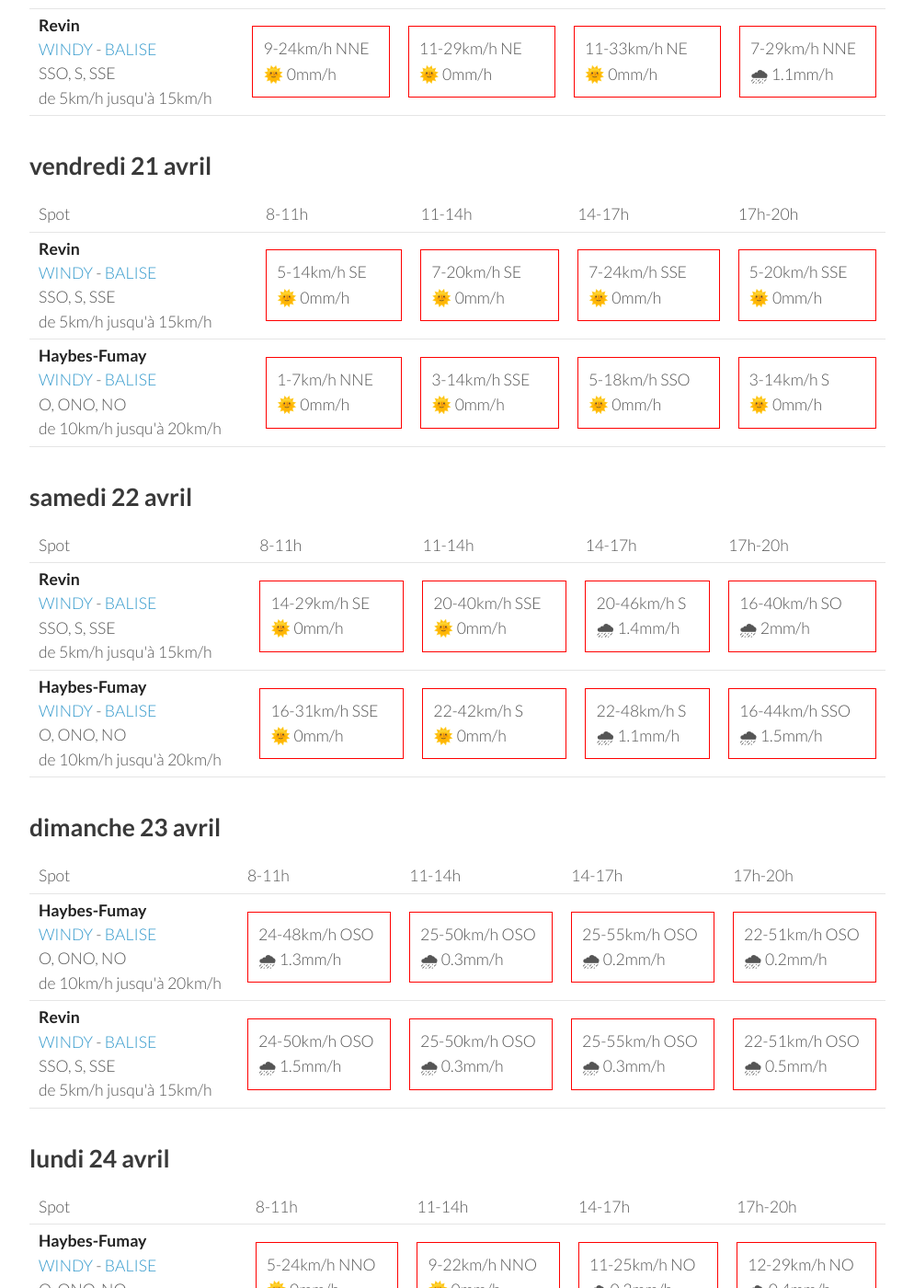
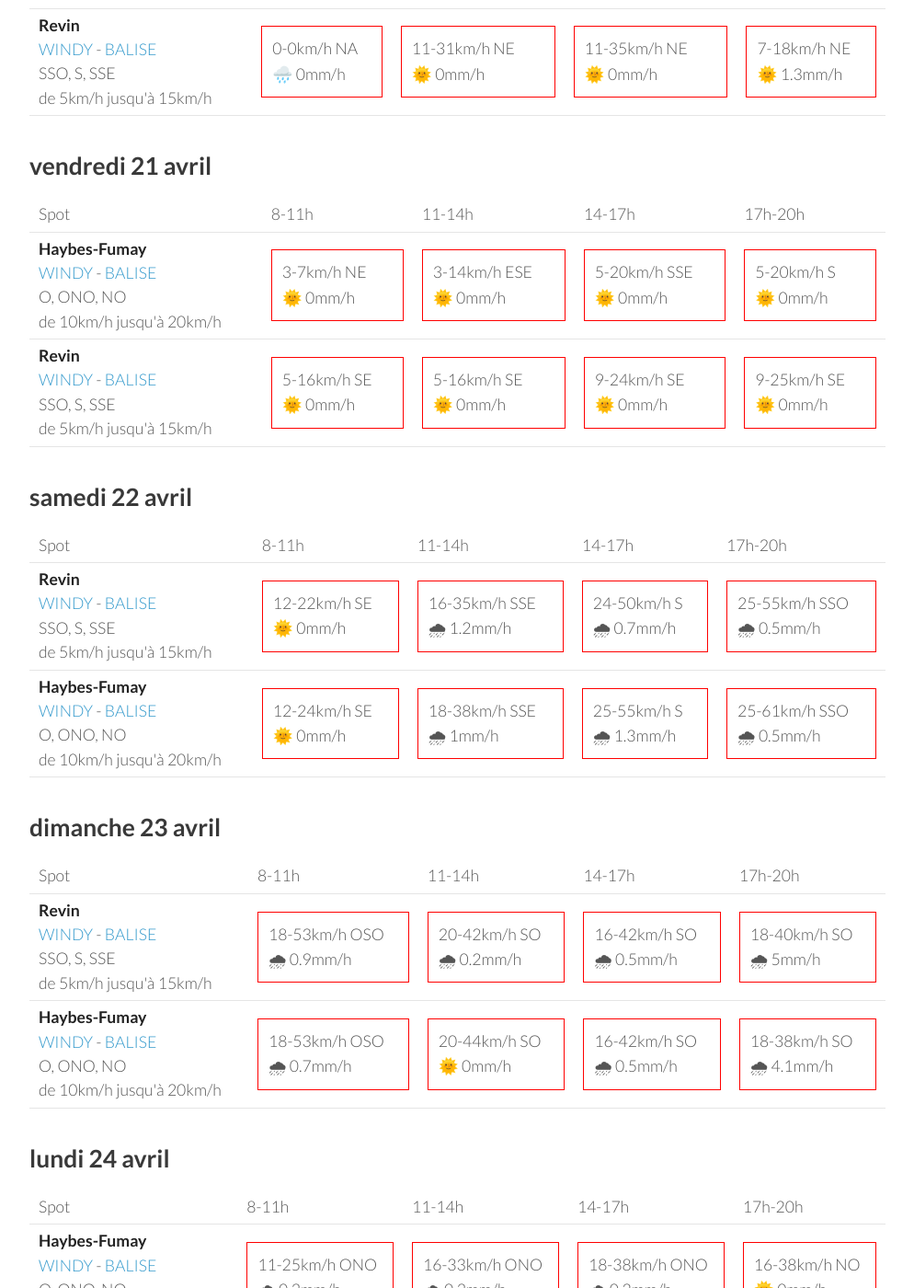
Before and after one commit to parapente-dans-le-nord/parapente-dans-le-nord.github.io, a Jekyll site: the page built from ardennes.markdown, in a window 1280 px wide and 1400 px high, scrolled down 474 px. Shown: the whole window at 92% size, without its empty margins (26-1020 px from the left). Built offline with Jekyll 4.4.1, drawn with Linux system fonts in a browser that asks for light colours; some of the changed text lies outside the part shown.

Commit message:
update index.markdown

```diff
--- a/ardennes.markdown
+++ b/ardennes.markdown
@@ -24,21 +24,19 @@ page mise à jour le jeudi 20 avril 06:10
 <tr>
         <td><strong>Haybes-Fumay</strong><br><a href="https://windy.com/49.998/4.715?49.913,4.738,10">WINDY</a> - <span class=""><a href="http://www.balisemeteo.com/balise.php?idBalise=104">BALISE</a> </span><br> <span class="vent-favorable">O, ONO, NO</span><br><span class="force-vent">de 10km/h jusqu'à 20km/h</span> </td>
 
-            <td><div class="not-flyable"><p>5-12km/h NNE</p><p>🌞 0mm/h</p></div></td>
-            <td><div class="not-flyable"><p>11-27km/h NNE</p><p>🌞 0mm/h</p></div></td>
-            <td><div class="not-flyable"><p>12-31km/h NNE</p><p>🌞 0mm/h</p></div></td>
-            <td><div class="not-flyable"><p>9-27km/h N</p><p>🌧 1.7mm/h</p></div></td>
-
+            <td><div class="not-flyable"><p>0-0km/h NA</p><p>🌧️ 0mm/h</p></div></td>
+            <td><div class="not-flyable"><p>11-29km/h NNE</p><p>🌞 0mm/h</p></div></td>
+            <td><div class="not-flyable"><p>11-31km/h NNE</p><p>🌞 0mm/h</p></div></td>
+            <td><div class="not-flyable"><p>5-20km/h N</p><p>🌞 1.9mm/h</p></div></td>
 
     </tr>
 <tr>
         <td><strong>Revin</strong><br><a href="https://windy.com/49.948/4.625?49.543,4.625,8">WINDY</a> - <span class=""><a href="http://www.balisemeteo.com/balise.php?idBalise=5019">BALISE</a> </span><br> <span class="vent-favorable">SSO, S, SSE</span><br><span class="force-vent">de 5km/h jusqu'à 15km/h</span> </td>
 
-            <td><div class="not-flyable"><p>9-24km/h NNE</p><p>🌞 0mm/h</p></div></td>
-            <td><div class="not-flyable"><p>11-29km/h NE</p><p>🌞 0mm/h</p></div></td>
-            <td><div class="not-flyable"><p>11-33km/h NE</p><p>🌞 0mm/h</p></div></td>
-            <td><div class="not-flyable"><p>7-29km/h NNE</p><p>🌧 1.1mm/h</p></div></td>
-
+            <td><div class="not-flyable"><p>0-0km/h NA</p><p>🌧️ 0mm/h</p></div></td>
+            <td><div class="not-flyable"><p>11-31km/h NE</p><p>🌞 0mm/h</p></div></td>
+            <td><div class="not-flyable"><p>11-35km/h NE</p><p>🌞 0mm/h</p></div></td>
+            <td><div class="not-flyable"><p>7-18km/h NE</p><p>🌞 1.3mm/h</p></div></td>
 
     </tr>
 
@@ -58,22 +56,22 @@ page mise à jour le jeudi 20 avril 06:10
       <td>17h-20h</td>
     </tr>
 <tr>
-        <td><strong>Revin</strong><br><a href="https://windy.com/49.948/4.625?49.543,4.625,8">WINDY</a> - <span class=""><a href="http://www.balisemeteo.com/balise.php?idBalise=5019">BALISE</a> </span><br> <span class="vent-favorable">SSO, S, SSE</span><br><span class="force-vent">de 5km/h jusqu'à 15km/h</span> </td>
+        <td><strong>Haybes-Fumay</strong><br><a href="https://windy.com/49.998/4.715?49.913,4.738,10">WINDY</a> - <span class=""><a href="http://www.balisemeteo.com/balise.php?idBalise=104">BALISE</a> </span><br> <span class="vent-favorable">O, ONO, NO</span><br><span class="force-vent">de 10km/h jusqu'à 20km/h</span> </td>
 
-            <td><div class="not-flyable"><p>5-14km/h SE</p><p>🌞 0mm/h</p></div></td>
-            <td><div class="not-flyable"><p>7-20km/h SE</p><p>🌞 0mm/h</p></div></td>
-            <td><div class="not-flyable"><p>7-24km/h SSE</p><p>🌞 0mm/h</p></div></td>
+            <td><div class="not-flyable"><p>3-7km/h NE</p><p>🌞 0mm/h</p></div></td>
+            <td><div class="not-flyable"><p>3-14km/h ESE</p><p>🌞 0mm/h</p></div></td>
             <td><div class="not-flyable"><p>5-20km/h SSE</p><p>🌞 0mm/h</p></div></td>
+            <td><div class="not-flyable"><p>5-20km/h S</p><p>🌞 0mm/h</p></div></td>
 
 
     </tr>
 <tr>
-        <td><strong>Haybes-Fumay</strong><br><a href="https://windy.com/49.998/4.715?49.913,4.738,10">WINDY</a> - <span class=""><a href="http://www.balisemeteo.com/balise.php?idBalise=104">BALISE</a> </span><br> <span class="vent-favorable">O, ONO, NO</span><br><span class="force-vent">de 10km/h jusqu'à 20km/h</span> </td>
+        <td><strong>Revin</strong><br><a href="https://windy.com/49.948/4.625?49.543,4.625,8">WINDY</a> - <span class=""><a href="http://www.balisemeteo.com/balise.php?idBalise=5019">BALISE</a> </span><br> <span class="vent-favorable">SSO, S, SSE</span><br><span class="force-vent">de 5km/h jusqu'à 15km/h</span> </td>
 
-            <td><div class="not-flyable"><p>1-7km/h NNE</p><p>🌞 0mm/h</p></div></td>
-            <td><div class="not-flyable"><p>3-14km/h SSE</p><p>🌞 0mm/h</p></div></td>
-            <td><div class="not-flyable"><p>5-18km/h SSO</p><p>🌞 0mm/h</p></div></td>
-            <td><div class="not-flyable"><p>3-14km/h S</p><p>🌞 0mm/h</p></div></td>
+            <td><div class="not-flyable"><p>5-16km/h SE</p><p>🌞 0mm/h</p></div></td>
+            <td><div class="not-flyable"><p>5-16km/h SE</p><p>🌞 0mm/h</p></div></td>
+            <td><div class="not-flyable"><p>9-24km/h SE</p><p>🌞 0mm/h</p></div></td>
+            <td><div class="not-flyable"><p>9-25km/h SE</p><p>🌞 0mm/h</p></div></td>
 
 
     </tr>
@@ -96,20 +94,20 @@ page mise à jour le jeudi 20 avril 06:10
 <tr>
         <td><strong>Revin</strong><br><a href="https://windy.com/49.948/4.625?49.543,4.625,8">WINDY</a> - <span class=""><a href="http://www.balisemeteo.com/balise.php?idBalise=5019">BALISE</a> </span><br> <span class="vent-favorable">SSO, S, SSE</span><br><span class="force-vent">de 5km/h jusqu'à 15km/h</span> </td>
 
-            <td><div class="not-flyable"><p>14-29km/h SE</p><p>🌞 0mm/h</p></div></td>
-            <td><div class="not-flyable"><p>20-40km/h SSE</p><p>🌞 0mm/h</p></div></td>
-            <td><div class="not-flyable"><p>20-46km/h S</p><p>🌧 1.4mm/h</p></div></td>
-            <td><div class="not-flyable"><p>16-40km/h SO</p><p>🌧 2mm/h</p></div></td>
+            <td><div class="not-flyable"><p>12-22km/h SE</p><p>🌞 0mm/h</p></div></td>
+            <td><div class="not-flyable"><p>16-35km/h SSE</p><p>🌧 1.2mm/h</p></div></td>
+            <td><div class="not-flyable"><p>24-50km/h S</p><p>🌧 0.7mm/h</p></div></td>
+            <td><div class="not-flyable"><p>25-55km/h SSO</p><p>🌧 0.5mm/h</p></div></td>
 
 
     </tr>
 <tr>
         <td><strong>Haybes-Fumay</strong><br><a href="https://windy.com/49.998/4.715?49.913,4.738,10">WINDY</a> - <span class=""><a href="http://www.balisemeteo.com/balise.php?idBalise=104">BALISE</a> </span><br> <span class="vent-favorable">O, ONO, NO</span><br><span class="force-vent">de 10km/h jusqu'à 20km/h</span> </td>
 
-            <td><div class="not-flyable"><p>16-31km/h SSE</p><p>🌞 0mm/h</p></div></td>
-            <td><div class="not-flyable"><p>22-42km/h S</p><p>🌞 0mm/h</p></div></td>
-            <td><div class="not-flyable"><p>22-48km/h S</p><p>🌧 1.1mm/h</p></div></td>
-            <td><div class="not-flyable"><p>16-44km/h SSO</p><p>🌧 1.5mm/h</p></div></td>
+            <td><div class="not-flyable"><p>12-24km/h SE</p><p>🌞 0mm/h</p></div></td>
+            <td><div class="not-flyable"><p>18-38km/h SSE</p><p>🌧 1mm/h</p></div></td>
+            <td><div class="not-flyable"><p>25-55km/h S</p><p>🌧 1.3mm/h</p></div></td>
+            <td><div class="not-flyable"><p>25-61km/h SSO</p><p>🌧 0.5mm/h</p></div></td>
 
 
     </tr>
@@ -130,22 +128,22 @@ page mise à jour le jeudi 20 avril 06:10
       <td>17h-20h</td>
     </tr>
 <tr>
-        <td><strong>Haybes-Fumay</strong><br><a href="https://windy.com/49.998/4.715?49.913,4.738,10">WINDY</a> - <span class=""><a href="http://www.balisemeteo.com/balise.php?idBalise=104">BALISE</a> </span><br> <span class="vent-favorable">O, ONO, NO</span><br><span class="force-vent">de 10km/h jusqu'à 20km/h</span> </td>
+        <td><strong>Revin</strong><br><a href="https://windy.com/49.948/4.625?49.543,4.625,8">WINDY</a> - <span class=""><a href="http://www.balisemeteo.com/balise.php?idBalise=5019">BALISE</a> </span><br> <span class="vent-favorable">SSO, S, SSE</span><br><span class="force-vent">de 5km/h jusqu'à 15km/h</span> </td>
 
-            <td><div class="not-flyable"><p>24-48km/h OSO</p><p>🌧 1.3mm/h</p></div></td>
-            <td><div class="not-flyable"><p>25-50km/h OSO</p><p>🌧 0.3mm/h</p></div></td>
-            <td><div class="not-flyable"><p>25-55km/h OSO</p><p>🌧 0.2mm/h</p></div></td>
-            <td><div class="not-flyable"><p>22-51km/h OSO</p><p>🌧 0.2mm/h</p></div></td>
+            <td><div class="not-flyable"><p>18-53km/h OSO</p><p>🌧 0.9mm/h</p></div></td>
+            <td><div class="not-flyable"><p>20-42km/h SO</p><p>🌧 0.2mm/h</p></div></td>
+            <td><div class="not-flyable"><p>16-42km/h SO</p><p>🌧 0.5mm/h</p></div></td>
+            <td><div class="not-flyable"><p>18-40km/h SO</p><p>🌧 5mm/h</p></div></td>
 
 
     </tr>
 <tr>
-        <td><strong>Revin</strong><br><a href="https://windy.com/49.948/4.625?49.543,4.625,8">WINDY</a> - <span class=""><a href="http://www.balisemeteo.com/balise.php?idBalise=5019">BALISE</a> </span><br> <span class="vent-favorable">SSO, S, SSE</span><br><span class="force-vent">de 5km/h jusqu'à 15km/h</span> </td>
+        <td><strong>Haybes-Fumay</strong><br><a href="https://windy.com/49.998/4.715?49.913,4.738,10">WINDY</a> - <span class=""><a href="http://www.balisemeteo.com/balise.php?idBalise=104">BALISE</a> </span><br> <span class="vent-favorable">O, ONO, NO</span><br><span class="force-vent">de 10km/h jusqu'à 20km/h</span> </td>
 
-            <td><div class="not-flyable"><p>24-50km/h OSO</p><p>🌧 1.5mm/h</p></div></td>
-            <td><div class="not-flyable"><p>25-50km/h OSO</p><p>🌧 0.3mm/h</p></div></td>
-            <td><div class="not-flyable"><p>25-55km/h OSO</p><p>🌧 0.3mm/h</p></div></td>
-            <td><div class="not-flyable"><p>22-51km/h OSO</p><p>🌧 0.5mm/h</p></div></td>
+            <td><div class="not-flyable"><p>18-53km/h OSO</p><p>🌧 0.7mm/h</p></div></td>
+            <td><div class="not-flyable"><p>20-44km/h SO</p><p>🌞 0mm/h</p></div></td>
+            <td><div class="not-flyable"><p>16-42km/h SO</p><p>🌧 0.5mm/h</p></div></td>
+            <td><div class="not-flyable"><p>18-38km/h SO</p><p>🌧 4.1mm/h</p></div></td>
 
 
     </tr>
@@ -168,20 +166,20 @@ page mise à jour le jeudi 20 avril 06:10
 <tr>
         <td><strong>Haybes-Fumay</strong><br><a href="https://windy.com/49.998/4.715?49.913,4.738,10">WINDY</a> - <span class=""><a href="http://www.balisemeteo.com/balise.php?idBalise=104">BALISE</a> </span><br> <span class="vent-favorable">O, ONO, NO</span><br><span class="force-vent">de 10km/h jusqu'à 20km/h</span> </td>
 
-            <td><div class="not-flyable"><p>5-24km/h NNO</p><p>🌞 0mm/h</p></div></td>
-            <td><div class="not-flyable"><p>9-22km/h NNO</p><p>🌞 0mm/h</p></div></td>
-            <td><div class="not-flyable"><p>11-25km/h NO</p><p>🌧 0.3mm/h</p></div></td>
-            <td><div class="not-flyable"><p>12-29km/h NO</p><p>🌧 0.4mm/h</p></div></td>
+            <td><div class="not-flyable"><p>11-25km/h ONO</p><p>🌧 0.2mm/h</p></div></td>
+            <td><div class="not-flyable"><p>16-33km/h ONO</p><p>🌧 0.2mm/h</p></div></td>
+            <td><div class="not-flyable"><p>18-38km/h ONO</p><p>🌧 0.2mm/h</p></div></td>
+            <td><div class="not-flyable"><p>16-38km/h NO</p><p>🌞 0mm/h</p></div></td>
 
 
     </tr>
 <tr>
         <td><strong>Revin</strong><br><a href="https://windy.com/49.948/4.625?49.543,4.625,8">WINDY</a> - <span class=""><a href="http://www.balisemeteo.com/balise.php?idBalise=5019">BALISE</a> </span><br> <span class="vent-favorable">SSO, S, SSE</span><br><span class="force-vent">de 5km/h jusqu'à 15km/h</span> </td>
 
-            <td><div class="not-flyable"><p>5-22km/h NNO</p><p>🌞 0mm/h</p></div></td>
-            <td><div class="not-flyable"><p>9-24km/h NNO</p><p>🌞 0mm/h</p></div></td>
-            <td><div class="not-flyable"><p>9-24km/h NO</p><p>🌧 0.4mm/h</p></div></td>
-            <td><div class="not-flyable"><p>12-29km/h NO</p><p>🌧 0.4mm/h</p></div></td>
+            <td><div class="not-flyable"><p>11-25km/h NO</p><p>🌧 0.2mm/h</p></div></td>
+            <td><div class="not-flyable"><p>16-33km/h ONO</p><p>🌞 0mm/h</p></div></td>
+            <td><div class="not-flyable"><p>18-38km/h ONO</p><p>🌧 0.2mm/h</p></div></td>
+            <td><div class="not-flyable"><p>16-38km/h NO</p><p>🌞 0mm/h</p></div></td>
 
 
     </tr>
@@ -189,3 +187,39 @@ page mise à jour le jeudi 20 avril 06:10
 </tbody>
 </table>
 {:/}
+## mardi 25 avril
+
+{::nomarkdown}
+<table>
+  <tbody>
+    <tr>
+      <td>Spot</td>
+      <td>8-11h</td>
+      <td>11-14h</td>
+      <td>14-17h</td>
+      <td>17h-20h</td>
+    </tr>
+<tr>
+        <td><strong>Revin</strong><br><a href="https://windy.com/49.948/4.625?49.543,4.625,8">WINDY</a> - <span class=""><a href="http://www.balisemeteo.com/balise.php?idBalise=5019">BALISE</a> </span><br> <span class="vent-favorable">SSO, S, SSE</span><br><span class="force-vent">de 5km/h jusqu'à 15km/h</span> </td>
+
+            <td><div class="not-flyable"><p>12-24km/h N</p><p>🌞 0mm/h</p></div></td>
+            <td><div class="not-flyable"><p>12-29km/h N</p><p>🌞 0mm/h</p></div></td>
+            <td><div class="not-flyable"><p>14-31km/h NNO</p><p>🌞 0mm/h</p></div></td>
+            <td><div class="not-flyable"><p>14-31km/h NO</p><p>🌞 0mm/h</p></div></td>
+
+
+    </tr>
+<tr>
+        <td><strong>Haybes-Fumay</strong><br><a href="https://windy.com/49.998/4.715?49.913,4.738,10">WINDY</a> - <span class=""><a href="http://www.balisemeteo.com/balise.php?idBalise=104">BALISE</a> </span><br> <span class="vent-favorable">O, ONO, NO</span><br><span class="force-vent">de 10km/h jusqu'à 20km/h</span> </td>
+
+            <td><div class="not-flyable"><p>12-25km/h N</p><p>🌞 0mm/h</p></div></td>
+            <td><div class="not-flyable"><p>14-31km/h N</p><p>🌧 0.2mm/h</p></div></td>
+            <td><div class="not-flyable"><p>12-31km/h NNO</p><p>🌧 0.2mm/h</p></div></td>
+            <td><div class="not-flyable"><p>14-31km/h NO</p><p>🌞 0mm/h</p></div></td>
+
+
+    </tr>
+
+</tbody>
+</table>
+{:/}
```
Also changed, not shown: other parts of ardennes.markdown (+1 -1 lines).
